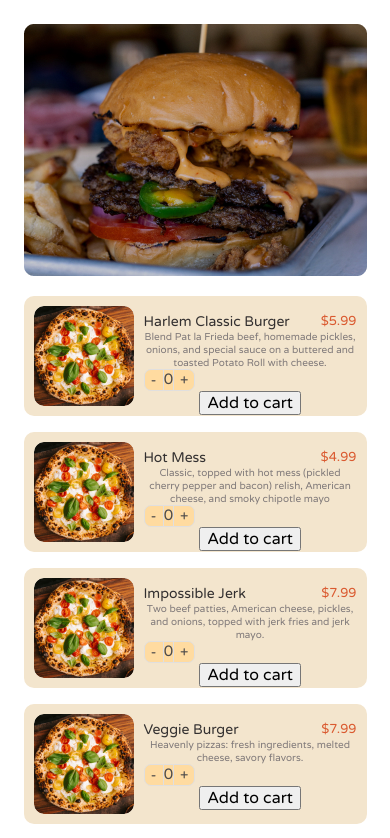
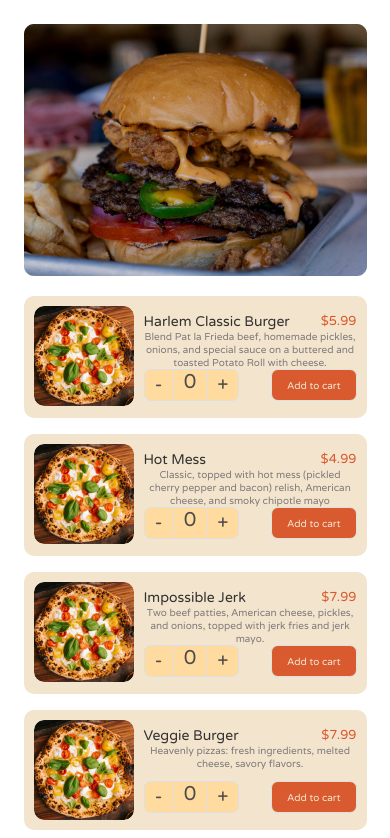
Before and after one commit to cod3provider/sports-bar, a React (Vite) app: page / in a window 390 px wide. Shown: the top 838 px of the page. Built offline with nearby package versions, Linux system fonts and the light colour scheme.

Commit message:
add finish mobile menu style

```diff
--- a/src/components/Counter/Counter.styled.js
+++ b/src/components/Counter/Counter.styled.js
@@ -11,9 +11,11 @@ export const CounterBtnPlus = styled(Button)`
   border: 1px solid #e0dfdf;
   background: #ffdba0;
 
+  padding: 0 10px;
+
   color: #4d4b4b;
   font-family: Varela Round;
-  font-size: 15px;
+  font-size: 20px;
   font-style: normal;
   font-weight: 400;
   line-height: normal;
@@ -33,8 +35,9 @@ export const CounterRes = styled.p`
 
   color: #4d4b4b;
   font-family: Varela Round;
-  font-size: 15px;
+  font-size: 20px;
   font-style: normal;
   font-weight: 400;
   line-height: normal;
+  padding: 0 10px;
 `;
--- a/src/components/MenuItem/MenuItem.jsx
+++ b/src/components/MenuItem/MenuItem.jsx
@@ -2,11 +2,13 @@ import PropTypes from 'prop-types';
 import TemplateImg from '../../assets/images/template-img.jpg';
 import { Counter } from '../Counter/Counter';
 import {
+  AcceptBtn,
   DescriptionItem,
   ItemBox,
   ItemImage,
   ItemTitle,
   MenuLi,
+  OrderBox,
   Price,
   TitleBox,
 } from './MenuItem.styled';
@@ -18,6 +20,7 @@ export const MenuItem = ({
     <MenuLi>
       <ItemImage src={img} />
       <ItemBox>
+        <div>
           <TitleBox>
             <ItemTitle>{name}</ItemTitle>
             <Price>
@@ -26,9 +29,11 @@ export const MenuItem = ({
             </Price>
           </TitleBox>
           <DescriptionItem>{description}</DescriptionItem>
-
+        </div>
+        <OrderBox>
           <Counter />
-        <button>Add to cart</button>
+          <AcceptBtn>Add to cart</AcceptBtn>
+        </OrderBox>
       </ItemBox>
     </MenuLi>
   );
--- a/src/components/MenuItem/MenuItem.styled.js
+++ b/src/components/MenuItem/MenuItem.styled.js
@@ -3,7 +3,7 @@ import Button from '../Button/Button';
 
 export const MenuLi = styled.li`
   width: 343px;
-  height: 120px;
+  /* height: 120px; */
   padding: 0px 10px;
   border-radius: 10px;
   background: #f3e5cd;
@@ -28,6 +28,9 @@ export const ItemImage = styled.img`
 export const ItemBox = styled.div`
   margin: 7px 0 7px 10px;
   width: 100%;
+  display: flex;
+  flex-direction: column;
+  justify-content: space-between;
 `;
 
 export const TitleBox = styled.div`
@@ -63,4 +66,24 @@ export const DescriptionItem = styled.p`
   line-height: normal;
 `;
 
-export const CounterBtnPlus = styled(Button)``;
+export const AcceptBtn = styled(Button)`
+  color: #f3e5cd;
+  font-family: Varela Round;
+  font-size: 10px;
+  font-style: normal;
+  font-weight: 400;
+  line-height: normal;
+
+  /* width: 84px; */
+  height: 32px;
+  padding: 10px 15px;
+
+  border-radius: 7px;
+  border: 1px solid #e0dfdf;
+  background: #da5a30;
+`;
+
+export const OrderBox = styled.div`
+  display: flex;
+  justify-content: space-between;
+`;
```
Lines whose indentation alone changed are shown as unchanged.
